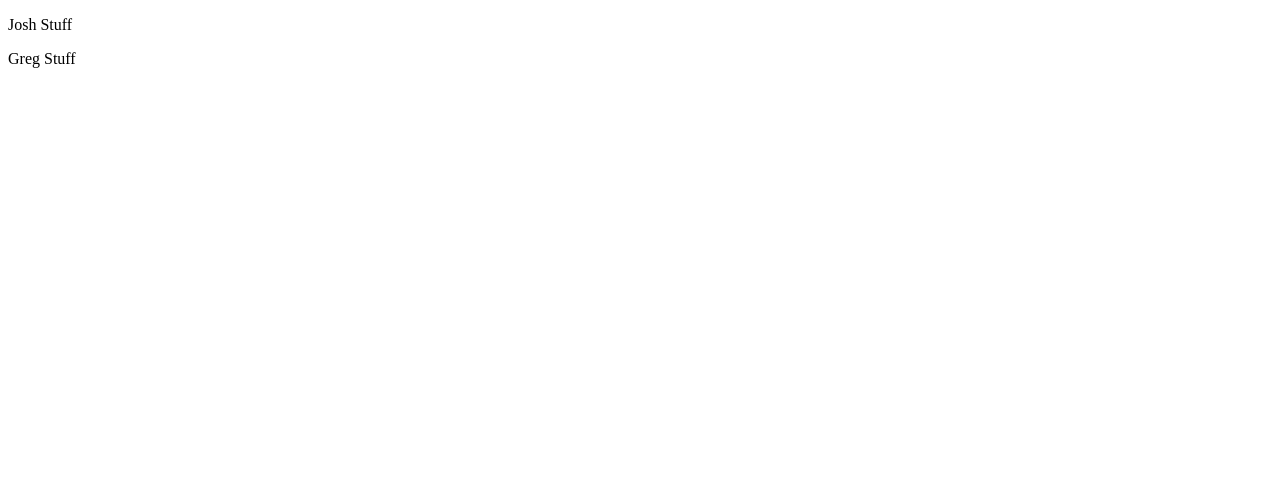
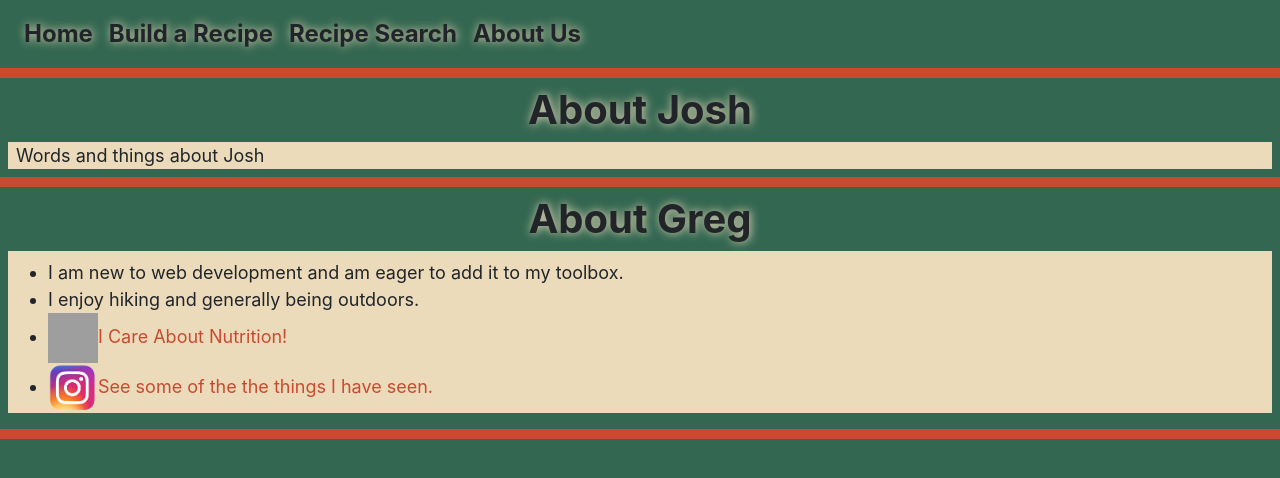
Before and after one commit to 42gmh/nutrition-group-project, a plain HTML site: page aboutus.html in a window 1280 px wide. Drawn offline with nearby package versions, Linux system fonts and the light colour scheme; grey boxes are pictures that could not be loaded.

Commit message:
More styling -- as well as about us and index

```diff
--- a/aboutus.html
+++ b/aboutus.html
@@ -1,14 +1,53 @@
 <!DOCTYPE html>
 <html>
     <head>
+        <meta charset="utf-8">
+        <meta name="viewport" content="width=device-width, initial-scale=1, shrink-to-fit=no">
         <title>About Us</title>
+        <link rel="stylesheet" href="https://stackpath.bootstrapcdn.com/bootstrap/4.1.0/css/bootstrap.min.css" integrity="sha384-9gVQ4dYFwwWSjIDZnLEWnxCjeSWFphJiwGPXr1jddIhOegiu1FwO5qRGvFXOdJZ4" crossorigin="anonymous">
+        <link rel="stylesheet" href="styles/base.css">
     </head>
     <body>
-        <div id="div-josh">
-            <p>Josh Stuff</p>
-        </div>
-        <div id="div-greg">
-            <p>Greg Stuff</p>
-        </div>
+        <nav class="navbar navbar-expand-sm">
+            <div>
+                <ul class="navbar-nav mr-auto">
+                    <li class="nav-item active">
+                        <a class="nav-link" href="index.html">Home</a>
+                    </li>
+                    <li class="nav-item">
+                        <a class="nav-link" href="build.html">Build a Recipe</a>
+                    </li>
+                    <li class="nav-item">
+                        <a class="nav-link" href="search.html">Recipe Search</a>
+                    </li>
+                    <li class="nav-item">
+                        <a class="nav-link" href="aboutus.html">About Us</a>
+                    </li>
+                </ul>
+            </div>
+        </nav>
+
+        <div class ="my-spacer"></div>
+
+        <h1 class="m-2 row justify-content-center">About Josh</h1>
+        <div class="m-2 justify-content-center my-text-panel">
+            <p class="m-2">Words and things about Josh</p>
+         </div>
+
+        <div class ="my-spacer"></div>
+
+        <h1 class="m-2 row justify-content-center">About Greg</h1>
+        <div class="m-2 justify-content-center my-text-panel">
+            <ul class="pt-2">
+                <li>I am new to web development and am eager to add it to my toolbox.</li>
+                <li>I enjoy hiking and generally being outdoors.</li>
+                <li><a class="link" href="https://www.youtube.com/watch?v=JMKdovsjjGs">
+                    <img class="very-small" src="https://lh3.googleusercontent.com/proxy/N_3atrSbGwKHfE-6oomGetK-CfbbSr9icbXFxQrjmHBSqWv_VN6eyaiAFB_FU3BWPoMRHfPI75MHbpypeqvM-3y0-5b0vNBEn3VET5Vcf0CEdTtxpL7GOng3ZqIx6jEwM6zl" alt="The Dead Milkmen Logo">I Care About Nutrition!</a></li>
+                <li><a class="link" href="https://www.instagram.com/42gmh/"><img class="very-small" src="images/iglogo.png">See some of the the things I have seen.</a></li>
+            </ul>
+         </div>
+
+        <div class ="my-spacer"></div>
+
     </body>
 </html>
--- a/styles/base.css
+++ b/styles/base.css
@@ -44,3 +44,8 @@ nav a:hover {
     background-color: #ecdbba;
     font-size: large;
 }
+
+.very-small{
+    height: 50px;
+    width: 50px;
+}
```
Also changed, not shown: index.html (+4 -3 lines), search.html (+2 -2 lines), images/iglogo.png (added).
